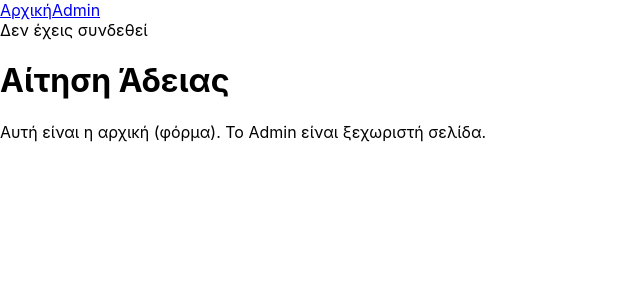
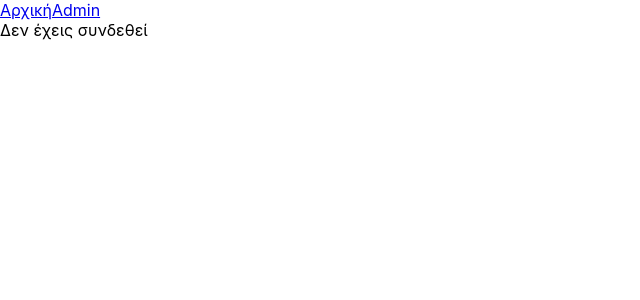
Before and after one commit to ambunow/adeies, a React (Create React App) app: page / in a window 1280 px wide. Shown: the top 300 px of the page, without its empty margins (0-640 px from the left). Built offline with nearby package versions, Linux system fonts and the light colour scheme; no server answers.

Commit message:
Update App.js

```diff
--- a/src/App.js
+++ b/src/App.js
@@ -42,9 +42,9 @@ export default function App() {
       </header>
 
       <Routes>
-        <Route path="/" element={<Home />} />
+        <Route path="/admin" element={<div style={{padding: 24, fontSize: 24}}>ADMIN TEST</div>} />
+      </Routes>
 
-      </Routes>
     </BrowserRouter>
   );
 }
```
